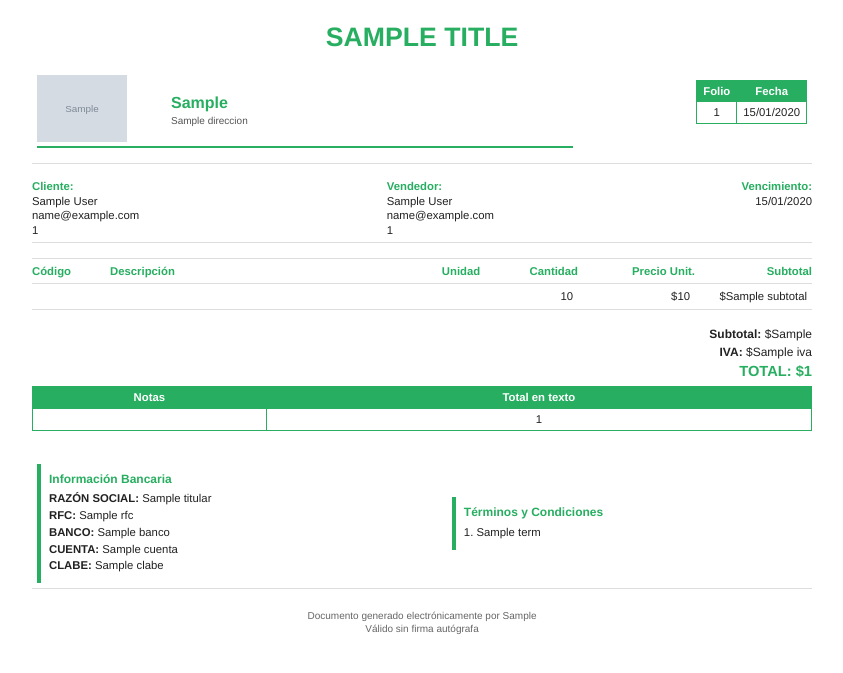
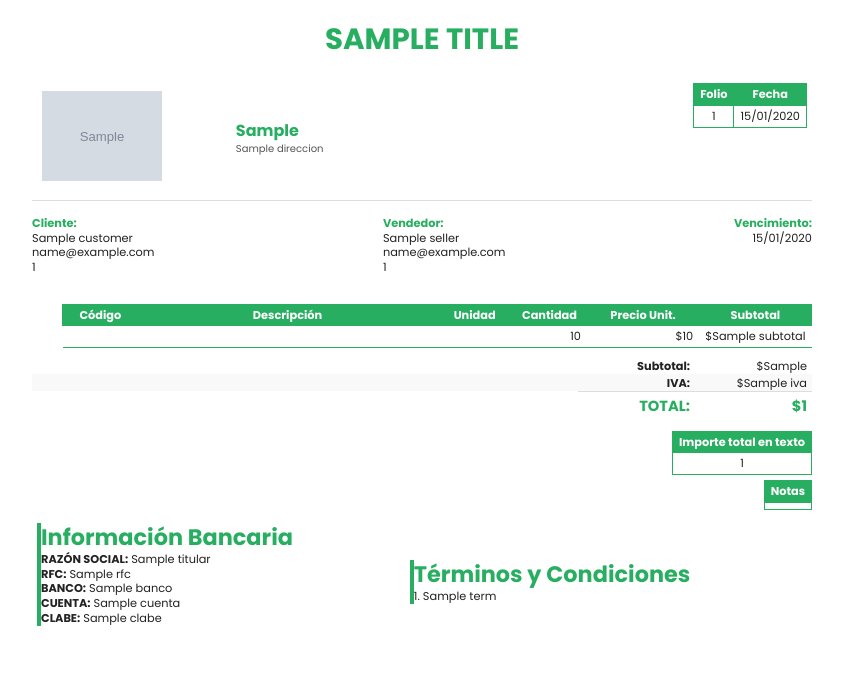
Before and after one commit to xChrisDev/CotizadorJOM, a Django app: template backend/quotes_orders/templates/quote_pdf.html in a window 1280 px wide. Shown: the top 673 px of the page, without its empty margins (218-1061 px from the left). Run offline with Django 5.2, Linux system fonts and the light colour scheme; the template is opened without the code that fills it: most values are stand-ins (such as "Sample title", 1, 10 or a date in 2020); grey boxes marked "Sample" are stand-in pictures; lists and menus that the app fills with data are empty.

Commit message:
fix: email and PDF generation services to use full names; update templates for consistency

```diff
--- a/backend/quotes_orders/services/email_services.py
+++ b/backend/quotes_orders/services/email_services.py
@@ -21,7 +21,7 @@ class EmailService:
             subject = f"Cotización {quote.quote_number} - Refaccionaria JOM"
 
             text_body = f"""
-                Estimado/a {quote.customer.first_name} {quote.customer.last_name},
+                Estimado/a {quote.customer.name}
 
                 Le enviamos adjunta la cotización {quote.quote_number} con los detalles solicitados.
 
@@ -33,7 +33,7 @@ class EmailService:
                 Para cualquier duda o aclaración, no dude en contactarnos.
 
                 Atentamente,
-                {quote.seller.first_name} {quote.seller.last_name}
+                {quote.seller.name}
                 Refaccionaria JOM
 
                 ---
--- a/backend/quotes_orders/templates/quote_email.html
+++ b/backend/quotes_orders/templates/quote_email.html
@@ -67,7 +67,7 @@
         <p>
           Estimado/a
           <strong>
-            {{quote.customer.first_name}} {{quote.customer.last_name}}</strong
+            {{quote.customer.name}}</strong
           >,
         </p>
         <p>
@@ -99,7 +99,7 @@
           <p><strong>Atentamente,</strong></p>
           <p>
             <strong>
-              {{quote.seller.first_name}} {{quote.seller.last_name}}</strong
+              {{quote.seller.name}}</strong
             ><br />
             Refaccionaria JOM
           </p>
--- a/backend/quotes_orders/templates/quote_pdf.html
+++ b/backend/quotes_orders/templates/quote_pdf.html
@@ -2,6 +2,7 @@
 <html lang="es">
   <head>
     <meta charset="UTF-8" />
+    <link href="https://fonts.googleapis.com/css2?family=Poppins:wght@400;500;700&display=swap" rel="stylesheet">
     <title>{{ title }} - {{ quote.quote_number }}</title>
     <style>
       @page {
@@ -13,7 +14,7 @@
         box-sizing: border-box;
       }
       body {
-        font-family: "Helvetica", Arial, sans-serif;
+        font-family: "Poppins",sans-serif;
         font-size: 9pt;
         color: #222;
         line-height: 1.3;
@@ -26,20 +27,13 @@
       }
 
       /* Header */
-      .header {
-        display: table;
-        width: 100%;
-        border-bottom: 2px solid #27ae60;
-        margin-bottom: 10px;
-        padding-bottom: 5px;
-      }
       .header-logo {
         display: table-cell;
         width: 25%;
         vertical-align: middle;
       }
       .header-logo img {
-        width: 90px;
+        width: 120px;
         height: auto;
       }
       .header-info {
@@ -69,8 +63,8 @@
         background-color: #27ae60;
         color: #fff;
         font-weight: bold;
+        border: 1px solid #27ae60;
         padding: 3px 6px;
-        border: 1px solid #27ae60;
         text-align: center;
       }
       .folio-table td {
@@ -79,10 +73,31 @@
         text-align: center;
       }
 
+      /* Tabla items de la cotización */
+      .items-table {
+        border-collapse: collapse;
+        font-size: 8pt;
+        width: auto;
+        margin-left: auto;
+        margin-top: 5px;
+      }
+      .items-table th {
+        background-color: #27ae60;
+        color: #fff;
+        font-weight: bold;
+        padding: 3px 6px;
+        border: 1px solid #27ae60;
+        text-align: center;
+      }
+      .items-table td {
+        border-bottom: 0.5px solid #27ae60;
+        padding: 3px 6px;
+      }
+
       /* Document title */
       .document-title {
         text-align: center;
-        font-size: 20pt;
+        font-size: 22pt;
         font-weight: bold;
         color: #27ae60;
         margin: 10px 0 15px;
@@ -165,34 +180,22 @@
 
       /* Notes & sections */
       .section-box {
-        margin-top: 20px;
         border-left: 4px solid #27ae60;
-        padding: 8px;
       }
       .section-title {
         font-weight: bold;
         font-size: 9pt;
         color: #27ae60;
-        margin-bottom: 4px;
       }
       .bank-detail,
       .term-item {
         font-size: 8.5pt;
-        margin-bottom: 2px;
+
       }
       .notes-section {
         margin: 12px 0;
         padding: 8px;
         font-size: 8.5pt;
-      }
-
-      /* Footer */
-      .footer {
-        margin-top: 15px;
-        text-align: center;
-        font-size: 7.5pt;
-        color: #666;
-        padding-top: 5px;
       }
     </style>
   </head>
@@ -202,18 +205,24 @@
 
       <table class="info-table">
         <tr style="border: none; width: 70%">
-          <td>
-            <div class="header">
+          <td style="padding-bottom: 10px;">
+            <table>
+            <tr>
+              <td style="width: 20%; border-bottom: 0px;">
                 <div class="header-logo">
                   {% if company_info.logo_url %}
                   <img src="{{ company_info.logo_url }}" alt="Logo" />
                   {% endif %}
                 </div>
+              </td>
+              <td style="width: 40%; border-bottom: 0px;">
                 <div class="header-info">
                 <div class="company-name">{{ company_info.razon_social }}</div>
                 <div class="company-details">{{ company_info.direccion }}</div>
               </div>
-            </div>
+              </td>
+            </tr>
+          </table>
           </td>
           <td style="text-align: right; vertical-align: top; width: 30%">
             <table class="folio-table">
@@ -235,38 +244,31 @@
       </table>
       <table class="info-table">
         <tr>
-          <td class="info-left">
+          <td class="info-left" style="border-bottom: 0px; padding-bottom: 10px;">
             <div class="info-value">
               <span class="info-label">Cliente:</span><br />
-              {{ quote.customer.first_name }} {{ quote.customer.last_name }}<br />
+              {{ quote.customer.name }}<br />
               {{ quote.customer.email }}<br />
               {{ quote.customer.phone_number }}
             </div>
           </td>
-          <td class="info-left">
+          <td class="info-left" style="border-bottom: 0px;">
             <div class="info-value">
               <span class="info-label">Vendedor:</span><br />
-              {{ quote.seller.first_name }} {{ quote.seller.last_name }}<br />
+              {{ quote.seller.name }}<br />
               {{ quote.seller.email }}<br />
               {{ quote.seller.phone_number }}
             </div>
           </td>
-          <td class="info-right">
+          <td class="info-right" style="border-bottom: 0px;">
             <div class="info-value">
-              <span class="info-label">Vencimiento:</span>
+              <span class="info-label">Vencimiento:</span><br>
               {{ quote.expiration_date|date:"d/m/Y" }}
             </div>
-            <!-- <div class="info-value">
-              <span class="info-label">Estado:</span>
-              {{ quote.get_status_display }}
-            </div> -->
           </td>
         </tr>
       </table>
-      <div>
-        <p></p>
-      </div>
-      <table style="padding: 8px">
+      <table class="items-table" style="padding: 8px">
         <thead>
           <tr>
             <th style="width: 10%">Código</th>
@@ -292,35 +294,66 @@
           {% endfor %}
         </tbody>
       </table>
+      <table>
+        <tbody>
+          <tr>
+            <td style="border-bottom: 0px; width: 10%; padding-top: 3px; padding-bottom: 0px;">­ </td>
+            <td style="border-bottom: 0px; width: 40%; padding-top: 3px; padding-bottom: 0px;">­ </td>
+            <td style="border-bottom: 0px; width: 10%; padding-top: 3px; padding-bottom: 0px;">­ </td>
+            <td style="border-bottom: 0px; width: 10%; padding-top: 3px; padding-bottom: 0px;">­ </td>
+            <td class="text-right" style="width: 15%; padding-top: 3px; padding-bottom: 0px; border-bottom: 0px;"> <strong>Subtotal:</strong> </td>
+            <td class="text-right" style="width: 15%; padding-top: 3px; padding-bottom: 0px; border-bottom: 0px;">${{ subtotal_fmt }}</td>
+          </tr>
+          <tr>
+            <td style="border-bottom: 0px; width: 10%; padding-top: 2px; padding-bottom: 0px;">­ </td>
+            <td style="border-bottom: 0px; width: 40%; padding-top: 2px; padding-bottom: 0px;">­ </td>
+            <td style="border-bottom: 0px; width: 10%; padding-top: 2px; padding-bottom: 0px;">­ </td>
+            <td style="border-bottom: 0px; width: 10%; padding-top: 2px; padding-bottom: 0px;">­ </td>
+            <td class="text-right" style="width: 15%; padding-top: 2px; padding-bottom: 0px;"><strong>IVA:</strong> </td>
+            <td class="text-right" style="width: 15%; padding-top: 2px; padding-bottom: 0px;">${{ iva }}</td>
+          </tr>
+          <tr>
+            <td style="border-bottom: 0px; width: 10%; padding-top: 5px; padding-bottom: 10px;">­ </td>
+            <td style="border-bottom: 0px; width: 40%; padding-top: 5px; padding-bottom: 10px;">­ </td>
+            <td style="border-bottom: 0px; width: 10%; padding-top: 5px; padding-bottom: 10px;">­ </td>
+            <td style="border-bottom: 0px; width: 10%; padding-top: 5px; padding-bottom: 10px;">­ </td>
+            <td class="text-right grand-total" style="width: 15%; padding-top: 5px; padding-bottom: 10px; border-bottom: 0px;">TOTAL:</td>
+            <td class="text-right grand-total" style="width: 15%; padding-top: 5px; padding-bottom: 10px; border-bottom: 0px;">${{ total_fmt }}</td>
+          </tr>
+        </tbody>
+      </table>
 
-      <div class="totals-section">
-        <div class="total-row">
-          <strong>Subtotal:</strong> ${{ subtotal_fmt }}
-        </div>
-        <div class="total-row"><strong>IVA:</strong> ${{ iva }}</div>
-        <div class="grand-total">TOTAL: ${{ total_fmt }}</div>
-      </div>
-
-      <table class="folio-table" style="width: 100%;">
+      <table class="folio-table">
         <thead>
           <tr>
-            <th style="width: 30%;">Notas</th>
-            <th style="width: 70%;">Total en texto</th>
+            <th>Importe total en texto</th>
+          </tr>
+        </thead>
+        <tbody>
+          <tr>
+            <td>{{ total_text }}</td>
+          </tr>
+        </tbody>
+      </table>
+
+       <table class="folio-table">
+          <thead>
+            <tr>
+              <th>Notas</th>
             </tr>
           </thead>
           <tbody>
             <tr>
                <td>{{ quote.notes|default:" " }}</td>
-            <td>{{ total_text }}</td>
             </tr>
           </tbody>
         </table>
 
       <table class="info-table">
         <tr>
-          <td>
+          <td style="border-bottom: 0px;">
             <div class="section-box">
-              <div class="section-title">Información Bancaria</div>
+              <div class="section-title" style="font-size: 1.4rem;">Información Bancaria</div>
               <div class="bank-detail">
                 <strong>RAZÓN SOCIAL:</strong> {{ bank_info.titular }}
               </div>
@@ -338,9 +371,9 @@
               </div>
             </div>
           </td>
-          <td>
+          <td style="border-bottom: 0px; padding-top: 20px;">
             <div class="section-box">
-              <div class="section-title">Términos y Condiciones</div>
+              <div class="section-title" style="font-size: 1.4rem;">Términos y Condiciones</div>
               {% for term in terms %}
               <div class="term-item">{{ forloop.counter }}. {{ term }}</div>
               {% endfor %}
@@ -348,11 +381,6 @@
           </td>
         </tr>
       </table>
-
-      <div class="footer">
-        Documento generado electrónicamente por {{ company_info.razon_social }}<br />
-        Válido sin firma autógrafa
-      </div>
     </div>
   </body>
 </html>
--- a/backend/users/serializers.py
+++ b/backend/users/serializers.py
@@ -26,3 +26,8 @@ class UserSerializer(serializers.ModelSerializer):
             validated_data["password"] = make_password(password)
         user = super().create(validated_data)
         return user
+
+class LightUserSerializer(serializers.ModelSerializer):
+    class Meta:
+        model = User
+        fields = ['id', 'name']
```
Also changed, not shown: backend/quotes_orders/quotes/filters.py (+2 -7 lines), backend/quotes_orders/quotes/models.py (+12 -12 lines), backend/quotes_orders/quotes/serializers.py (+49 -13 lines), backend/quotes_orders/quotes/views.py (+14 -13 lines), backend/quotes_orders/services/pdf_generator.py (+6 -1 lines), frontend/src/modules/Admin/components/ArticlesPanel.vue (+6 -5 lines), frontend/src/modules/Admin/components/CustomerPanel.vue (+7 -5 lines), frontend/src/modules/Admin/components/PurchasingStaffPanel.vue (+5 -5 lines), frontend/src/modules/Admin/components/QuotesListPanel.vue (+32 -28 lines), frontend/src/modules/Admin/components/SellerPanel.vue (+6 -10 lines), frontend/src/modules/Admin/utils/styleBadge.js (+52 -18 lines), frontend/src/modules/Quote/views/QuoteView.vue (+0 -15 lines), frontend/src/style.css (+28 -0 lines), backend/quotes_orders/migrations/0007_alter_quote_options_remove_quote_created_at_and_more.py (added), 1 more files. Lines whose indentation alone changed are shown as unchanged.
